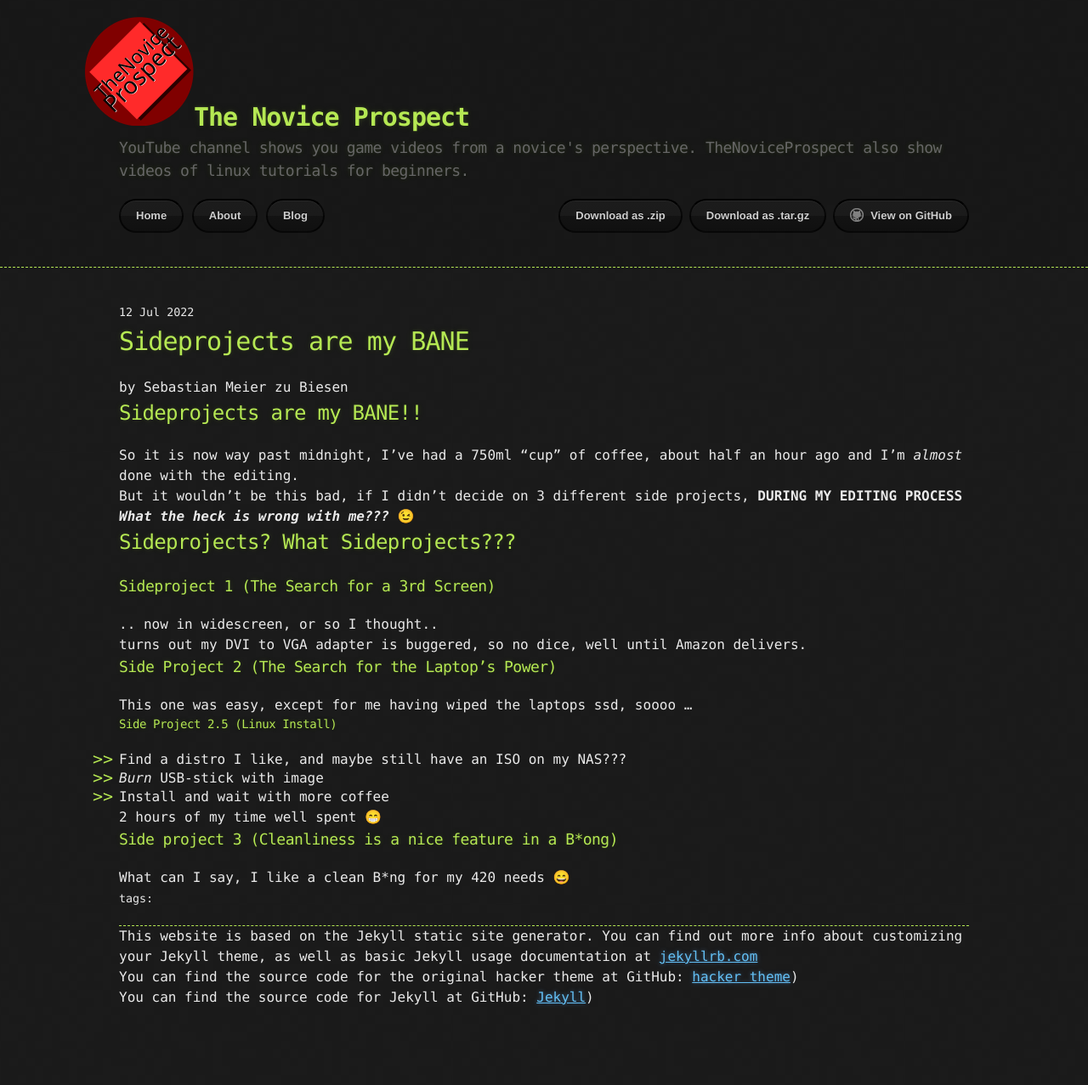
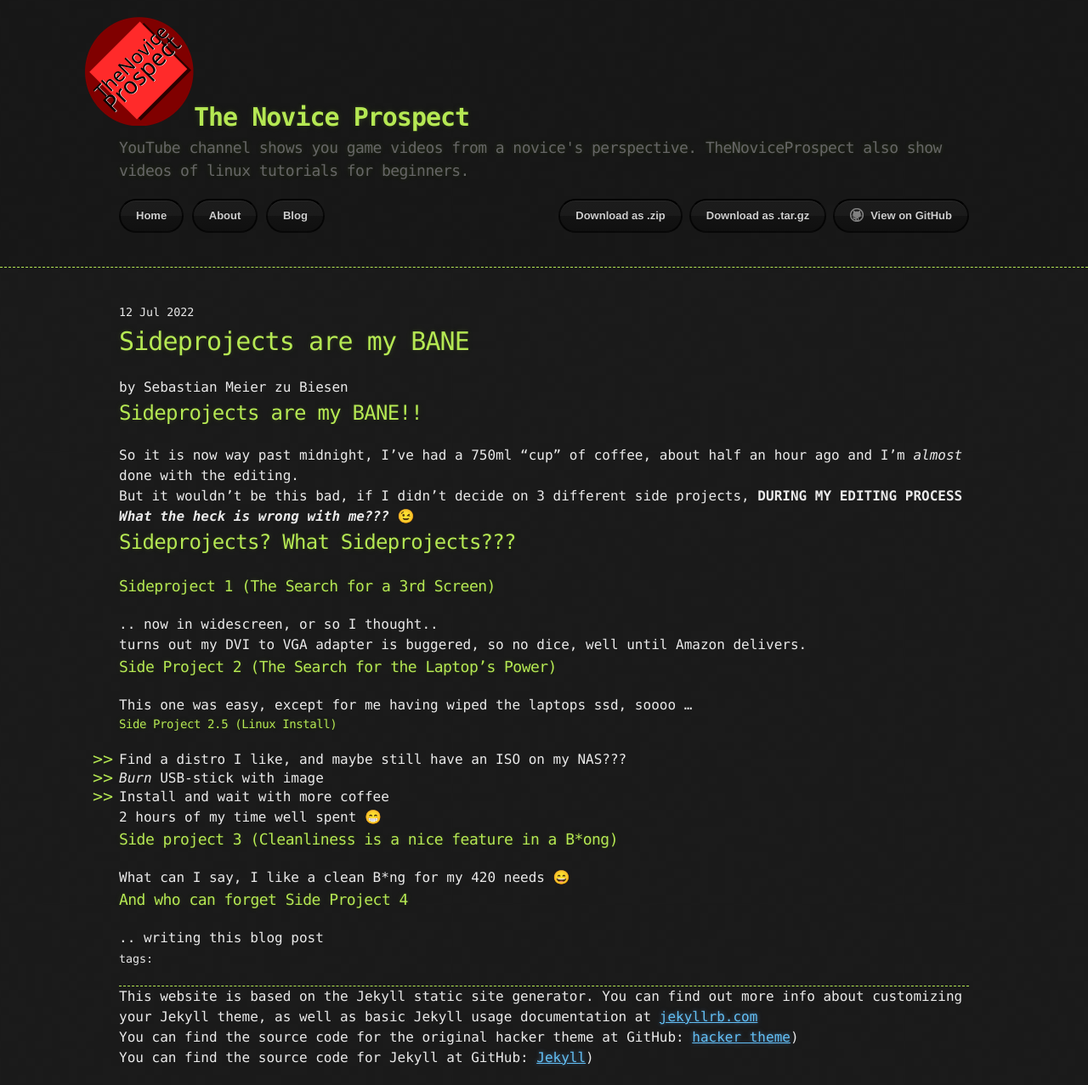
Before and after one commit to TheNoviceProspect/thenoviceprospect.github.io, a Jekyll site: the page built from _posts/2022-07-13-sideprojects.md, in a window 1280 px wide. Shown: the whole page at 85% size. Built offline with Jekyll 4.4.1, drawn with Linux system fonts in a browser that asks for light colours; emoji names are drawn with the system emoji font; before the commit the page ends 1206 px from its top, so only the background shows below that.

Commit message:
added more spacing between heading (i hope) added last side project (for a total of 4)

```diff
--- a/_posts/2022-07-13-sideprojects.md
+++ b/_posts/2022-07-13-sideprojects.md
@@ -26,9 +26,11 @@
 turns out my DVI to VGA adapter is buggered, so no dice, well until Amazon delivers.
 
 
+
 ### Side Project 2 (The Search for the Laptop's Power)
 
 This one was easy, except for me having wiped the laptops ssd, soooo ...
+
 
 
 #### Side Project 2.5 (Linux Install)
@@ -40,6 +42,13 @@
 2 hours of my time well spent :grin:
 
 
+
 ### Side project 3 (Cleanliness is a nice feature in a B*ong)
 
 What can I say, I like a clean B*ng for my 420 needs :smile:
+
+
+
+### And who can forget Side Project 4
+
+.. writing this blog post
```
